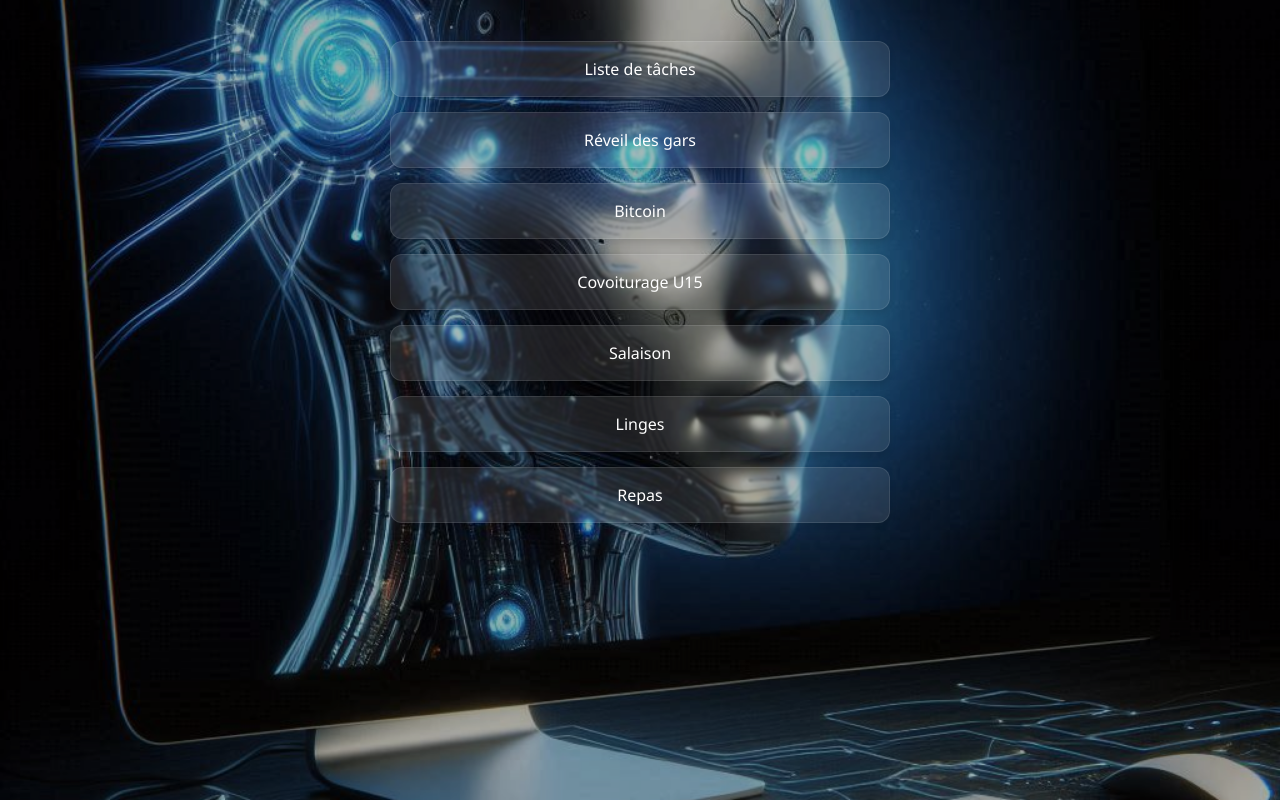
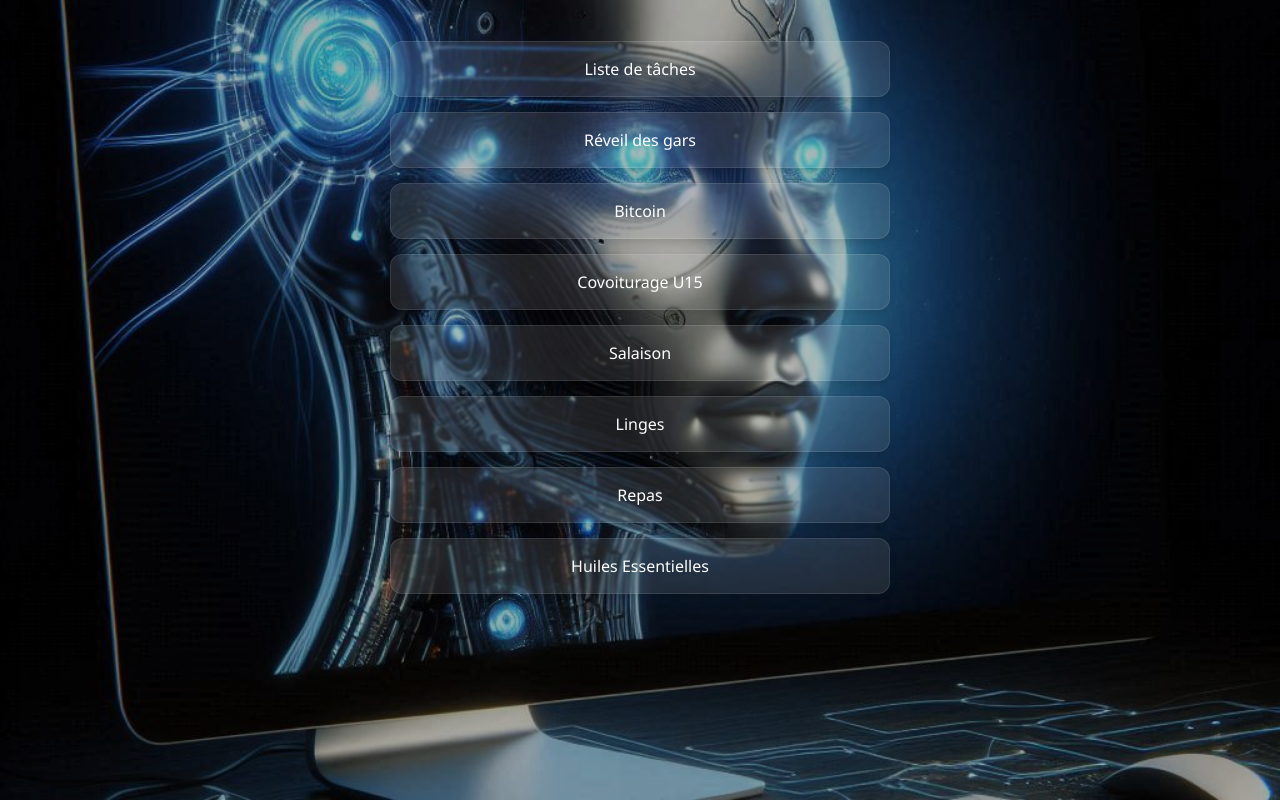
Before and after one commit to Strene76/acceuil, a plain HTML site: page index.html in a window 1280 px wide. Drawn offline with Linux system fonts and the light colour scheme.

Commit message:
Update index.html

```diff
--- a/index.html
+++ b/index.html
@@ -95,6 +95,7 @@
             <a href="https://strene76.github.io/salaison" class="button-link">Salaison</a>
             <a href="https://strenelabitt.github.io/linges/" class="button-link">Linges</a>
             <a href="https://strenelabitt.github.io/repas/" class="button-link">Repas</a>
+            <a href="https://strenelabitt.github.io/huiles-essentielles/" class="button-link">Huiles Essentielles</a>
         </div>
     </div>
 </body>
```
